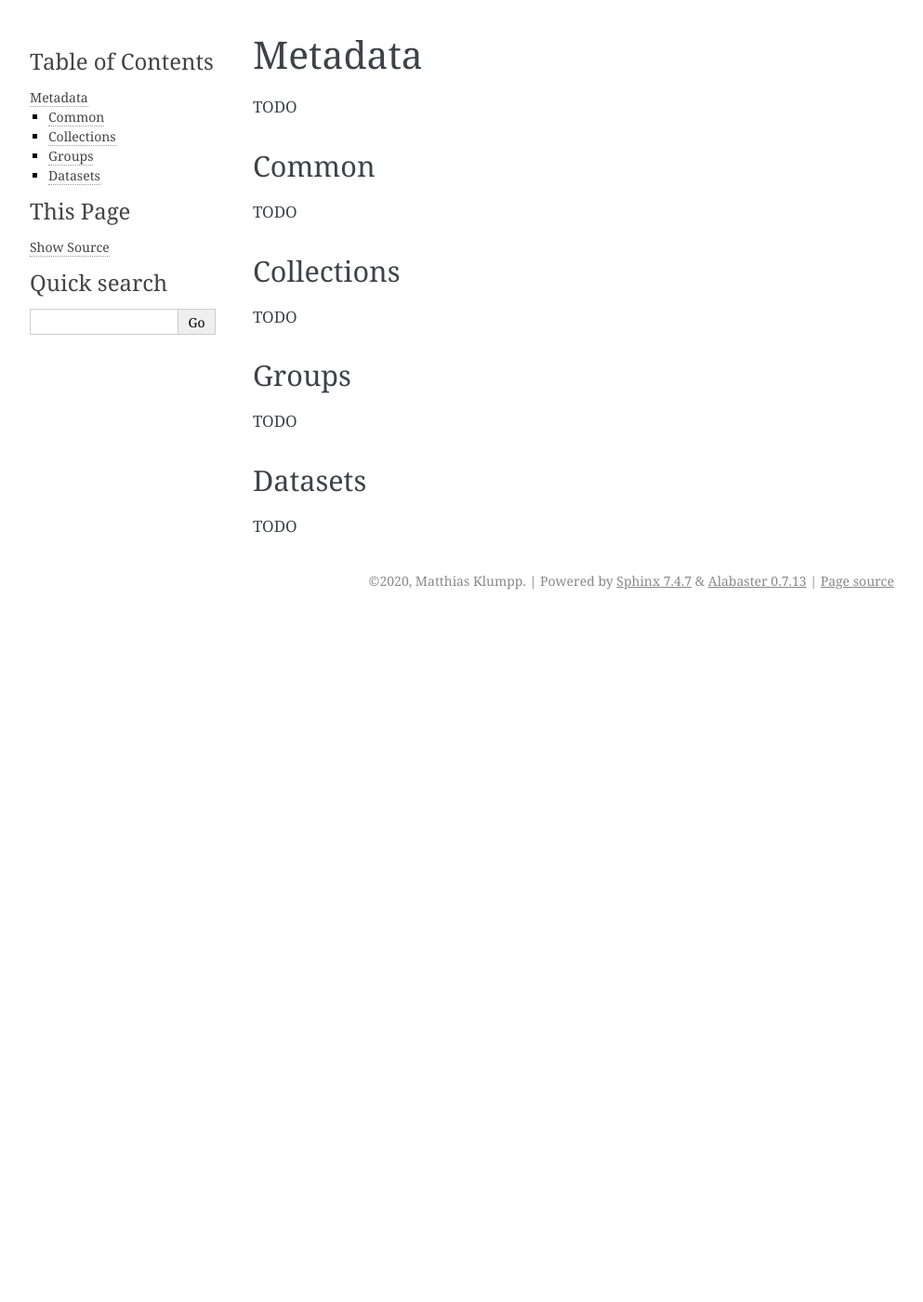
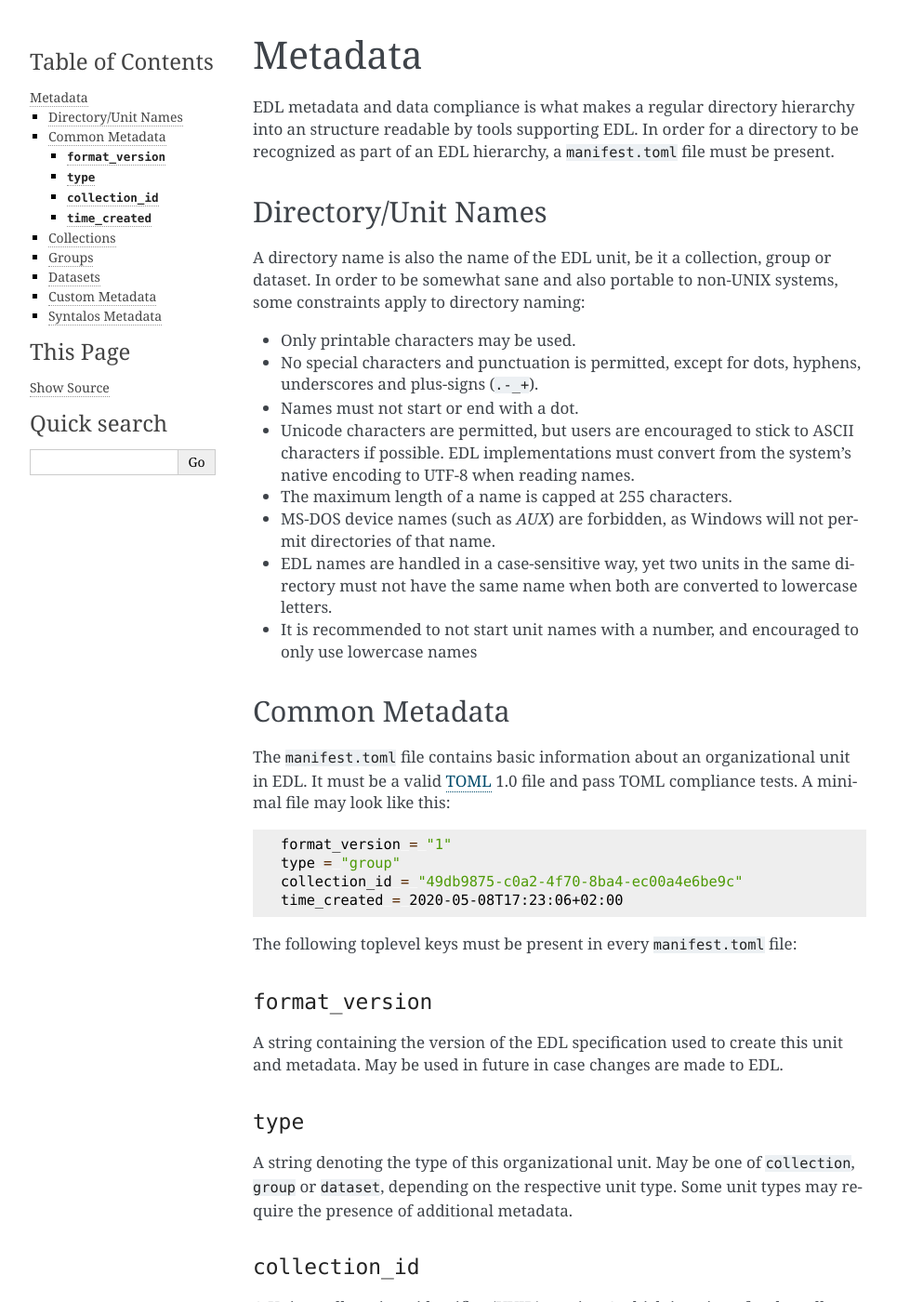
Before and after one commit to syntalos/edlio, a Sphinx documentation site: the page built from docs/metadata.rst, in a window 1280 px wide and 1400 px high. Shown: the whole window at 93% size, without its empty margins (148-1141 px from the left). Built offline with Sphinx 7.4.7, drawn with Linux system fonts in a browser that asks for light colours; the version number could not be read and is left out; some of the changed text lies outside the part shown.

Commit message:
Document common manifest fields

```diff
--- a/docs/intro.rst
+++ b/docs/intro.rst
@@ -37,7 +37,7 @@ Collections, Groups and Datasets
 
 EDL distinguishes three fundamental organizational units for sorting data: **Collections**,
 **Groups** and **Datasets**.
-Each one of these units is represented on the filesystem by a directory containing a `manifest.toml`
+Each one of these units is represented on the filesystem by a directory containing a ``manifest.toml``
 file in the `TOML <https://github.com/toml-lang/toml>`_ markup language which describes the unit type
 and additional metadata about is contents.
 
@@ -63,8 +63,8 @@ Metadata
 --------
 
 Metadata is stored in the `TOML <https://github.com/toml-lang/toml>`_ text-based human-readable markup language.
-Fields that are generic and specified in EDL are stored in `manifest.toml` files in each directory, while the
-experimenter can define and add arbitrary custom metadata in a separate `attributes.toml` file to describe a group,
+Fields that are generic and specified in EDL are stored in ``manifest.toml`` files in each directory, while the
+experimenter can define and add arbitrary custom metadata in a separate ``attributes.toml`` file to describe a group,
 collection or dataset.
 
 Data
--- a/docs/metadata.rst
+++ b/docs/metadata.rst
@@ -1,17 +1,89 @@
 Metadata
 ########
 
-TODO
+EDL metadata and data compliance is what makes a regular directory hierarchy into an structure
+readable by tools supporting EDL.
+In order for a directory to be recognized as part of an EDL hierarchy, a ``manifest.toml`` file
+must be present.
 
-Common
-======
+Directory/Unit Names
+====================
 
-TODO
+A directory name is also the name of the EDL unit, be it a collection, group or dataset.
+In order to be somewhat sane and also portable to non-UNIX systems, some constraints apply
+to directory naming:
+
+* Only printable characters may be used.
+* No special characters and punctuation is permitted, except for dots, hyphens, underscores and plus-signs (``.-_+``).
+* Names must not start or end with a dot.
+* Unicode characters are permitted, but users are encouraged to stick to ASCII characters if possible.
+  EDL implementations must convert from the system's native encoding to UTF-8 when reading names.
+* The maximum length of a name is capped at 255 characters.
+* MS-DOS device names (such as `AUX`) are forbidden, as Windows will not permit directories of that name.
+* EDL names are handled in a case-sensitive way, yet two units in the same directory must not have the same
+  name when both are converted to lowercase letters.
+* It is recommended to not start unit names with a number, and encouraged to only use lowercase names
+
+Common Metadata
+===============
+
+The ``manifest.toml`` file contains basic information about an organizational unit in EDL.
+It must be a valid `TOML <https://github.com/toml-lang/toml>`_ 1.0 file and pass TOML
+compliance tests.
+A minimal file may look like this:
+
+.. code-block:: toml
+
+    format_version = "1"
+    type = "group"
+    collection_id = "49db9875-c0a2-4f70-8ba4-ec00a4e6be9c"
+    time_created = 2020-05-08T17:23:06+02:00
+
+The following toplevel keys must be present in every ``manifest.toml`` file:
+
+``format_version``
+------------------
+
+A string containing the version of the EDL specification used to create this unit and metadata. May be used in future
+in case changes are made to EDL.
+
+``type``
+--------
+
+A string denoting the type of this organizational unit. May be one of ``collection``, ``group`` or ``dataset``, depending
+on the respective unit type. Some unit types may require the presence of additional metadata.
+
+``collection_id``
+-----------------
+
+A Universally unique identifier (UUID) version 4 which is unique for the collection that the respective unit is part of.
+This ID is purposefully not human-readable. It is intended as a unique identifier for the given experiment, to be used
+by data processing pipelines and other programs handling the data.
+
+Within EDL, the last characters of this UUID may also be used in names for data, to make it possible to infer where the
+data originated from in case a user copied it out of the EDL layout and sent it somewhere else without its metadata.
+
+In case no collection UUID exists (yet), the ID string may be an invalid UUID consisting only of zeros.
+
+``time_created``
+----------------
+
+The creation time of this EDL unit, as an `RFC 3339 <https://tools.ietf.org/html/rfc3339>`_ formatted date-time with offset.
+The offset must be present in case the data is shifted between group members in different timezones. For this field, TOMLs native
+date-time type support is used.
 
 Collections
 ===========
 
 TODO
+
+.. code-block:: toml
+
+    collection_id = "49db9875-c0a2-4f70-8ba4-ec00a4e6be9c"
+    format_version = "1"
+    generator = "Syntalos 1.0"
+    time_created = 2020-05-08T17:23:06.000662+02:00
+    type = "collection"
 
 Groups
 ======
@@ -22,3 +94,13 @@ Datasets
 ========
 
 TODO
+
+Custom Metadata
+===============
+
+TODO
+
+Syntalos Metadata
+=================
+
+TODO
```
